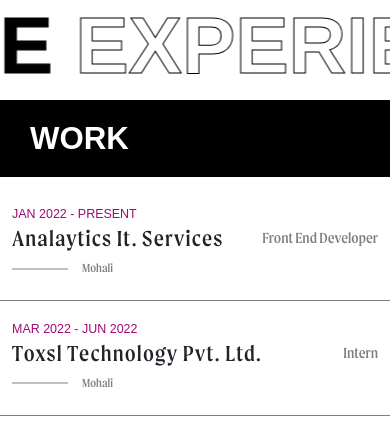
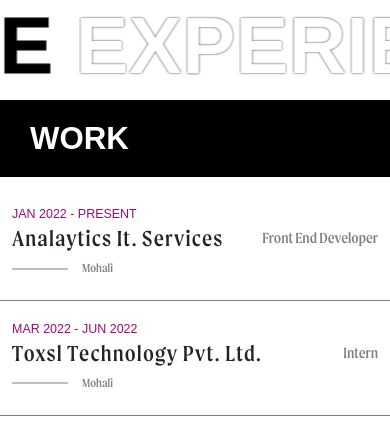
Before and after one commit to ait-varun/varun-portfolio, a Next.js app: page /components/work in a window 390 px wide. Shown: the top 426 px of the page. Built offline with nearby package versions, Linux system fonts and the light colour scheme.

Commit message:
updated all strokes width

```diff
--- a/src/app/components/projects/page.module.css
+++ b/src/app/components/projects/page.module.css
@@ -162,4 +162,9 @@
   .projectRightContent span {
     font-size: 3vw !important;
   }
+  .marqueeProjectBox h2 span:nth-child(even) {
+    color: #fff;
+    text-shadow: 0px 0px 2px #a00a76;
+    -webkit-text-stroke: 0px;
+  }
 }
--- a/src/app/components/work/page.module.css
+++ b/src/app/components/work/page.module.css
@@ -109,28 +109,8 @@
   scroll-snap-align: center;
   background: #000;
 }
-/* .marqueeProjectBox{
-  height: 180px;
-  display: flex;
-  align-items: center;
-  background-color: #fff;
-} */
 
-/* .marqueeProjectBox h2 {
-  white-space: nowrap;
-  text-transform: uppercase;
-  font-size: 7rem !important;
-  font-weight: 600;
-  flex-shrink: 0;
-  padding: 0 10px;
-  width: max-content;
-  display: flex;
-  align-items: center;
-  transform: translateX(0);
-  animation: a-text-scroll 25s linear infinite;
-  color: #fff;
-  -webkit-text-stroke: 1px #a00a76;
-} */
+
 .marqueeProjectBox h2 span {
   color: #a00a76;
 }
@@ -235,4 +215,9 @@
   .studyRightContent h3{
     font-size: 4vw !important;
   }
+  .marqueeBox h2 span:nth-child(even) {
+    color: #fff;
+    text-shadow: 0px 0px 2px black;
+    -webkit-text-stroke: 0px;
+  }
 }
```
